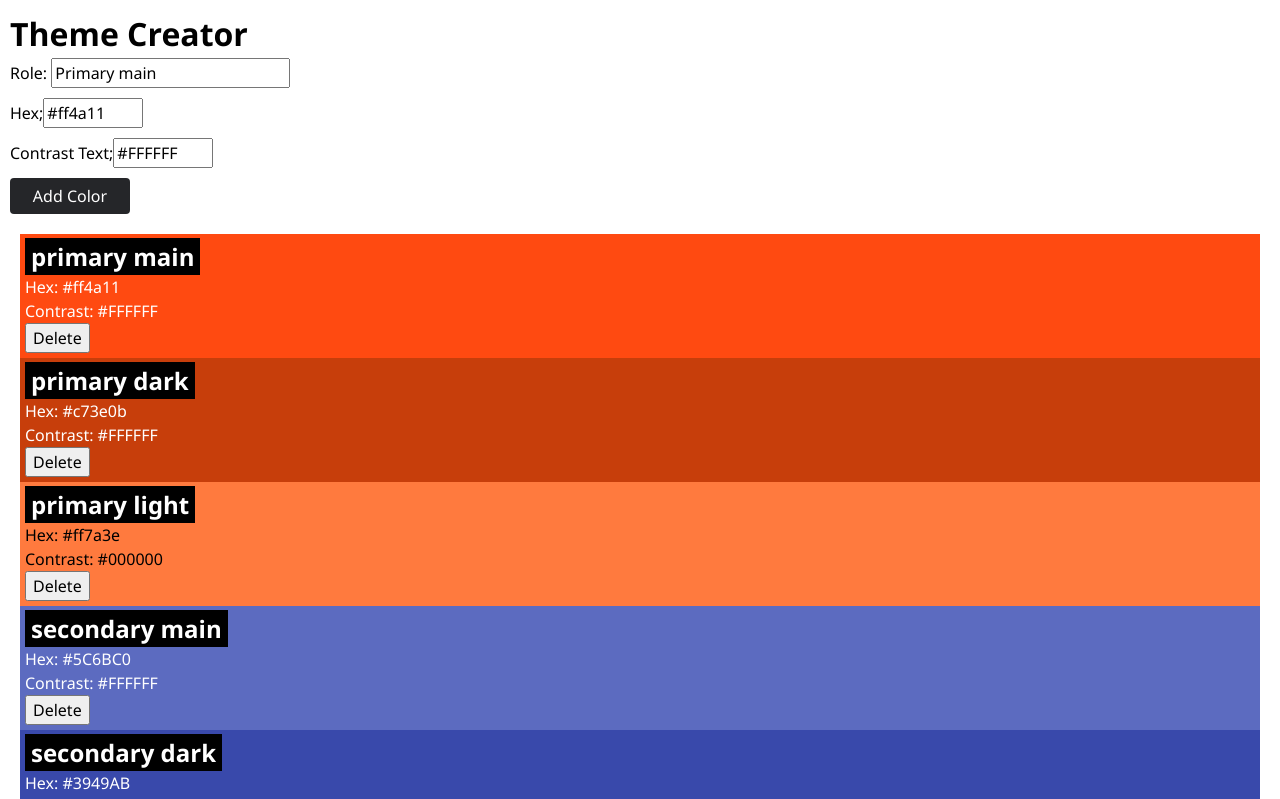
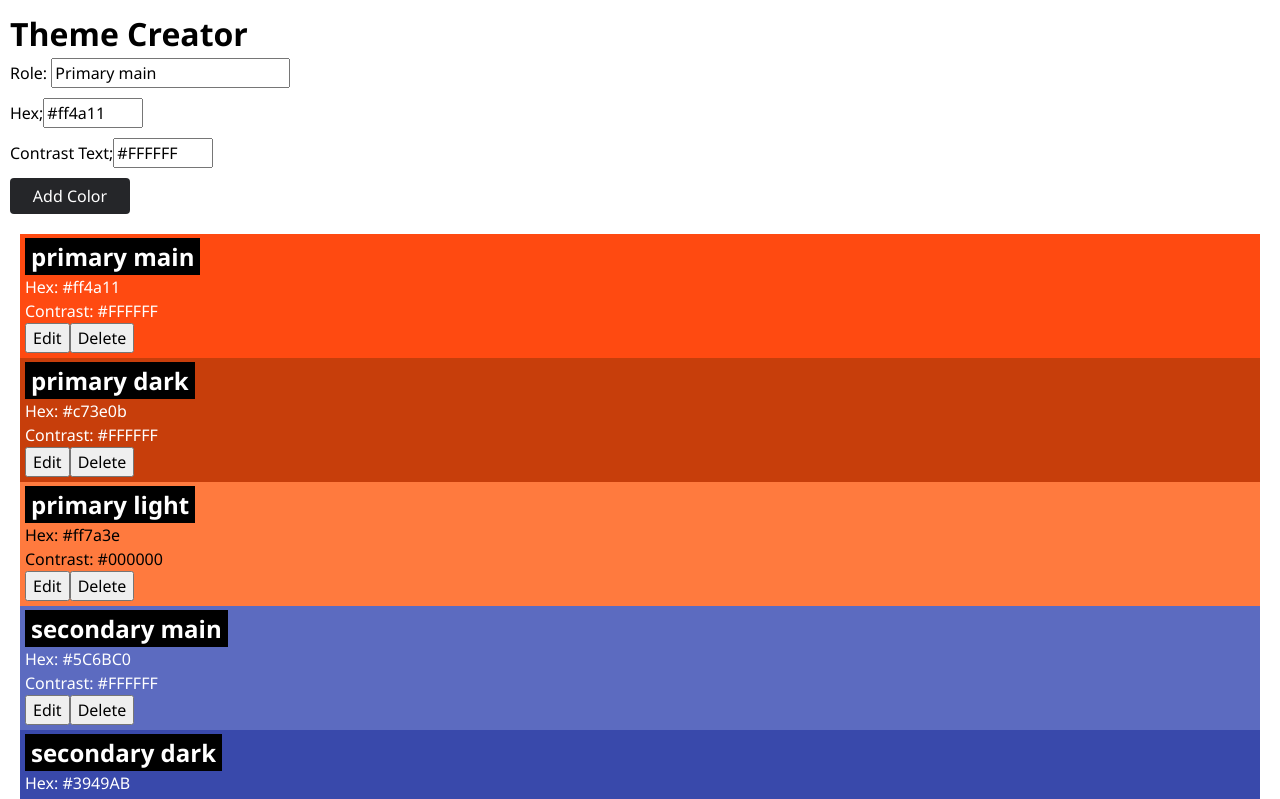
Before and after one commit to orayerdogan/recap-project-4, a React (Vite) app: page / in a window 1280 px wide. Shown: the top 799 px of the page. Built offline with nearby package versions, Linux system fonts and the light colour scheme.

Commit message:
add inline edit functionality to color cards

```diff
--- a/src/App.jsx
+++ b/src/App.jsx
@@ -12,6 +12,13 @@ function App() {
   const deleteColor = (id) => {
     setColors(colors.filter((color) => color.id !== id));
   };
+  const editColor = (updateColor) => {
+    setColors(
+      colors.map((color) =>
+        color.id === updateColor.id ? updateColor : color,
+      ),
+    );
+  };
   return (
     <div className="App">
       <h1>Theme Creator</h1>
@@ -23,7 +30,12 @@ function App() {
         </p>
       ) : (
         colors.map((color) => (
-          <Color key={color.id} color={color} onDelete={deleteColor} />
+          <Color
+            key={color.id}
+            color={color}
+            onDelete={deleteColor}
+            onEdit={editColor}
+          />
         ))
       )}
     </div>
--- a/src/Components/Color/Color.jsx
+++ b/src/Components/Color/Color.jsx
@@ -1,8 +1,11 @@
 import { useState } from "react";
 import "./Color.css";
+import ColorForm from "../ColorForm/ColorForm";
 
-export default function Color({ color, onDelete }) {
+export default function Color({ color, onDelete, onEdit }) {
   const [confirm, setConfirm] = useState(false);
+  const [isEditing, setIsEditing] = useState(false);
+
   return (
     <div
       className="color-card"
@@ -11,19 +14,73 @@ export default function Color({ color, onDelete }) {
         color: color.contrastText,
       }}
     >
+      {isEditing ? (
+        <ColorForm
+          addColor={(updatedColor) => {
+            onEdit(updatedColor);
+            setIsEditing(false);
+          }}
+          initialColor={color}
+        />
+      ) : (
+        <>
           <h2 className="color-card-headline">{color.role}</h2>
           <p>Hex: {color.hex}</p>
           <p>Contrast: {color.contrastText}</p>
 
+          <button onClick={() => setIsEditing(true)}>Edit</button>
+
           {confirm ? (
             <div className="color-card-highlight">
               <p>Are You Sure</p>
+
               <button onClick={() => onDelete(color.id)}>Yes</button>
               <button onClick={() => setConfirm(false)}>No</button>
             </div>
           ) : (
             <button onClick={() => setConfirm(true)}>Delete</button>
           )}
+        </>
+      )}
     </div>
   );
 }
+
+//   return (
+//     <div
+//       className="color-card"
+//       style={{
+//         backgroundColor: color.hex,
+//         color: color.contrastText,
+//       }}
+//     >
+//       {isEditing ? (
+//         <ColorForm
+//         addColor={(updatedColor) => {
+//           onEdit(updatedColor);
+//           setIsEditing(false);
+//         }}
+//         initialColor={color}
+//       />
+//       ) : (
+//       <>
+//       <h2 className="color-card-headline">{color.role}</h2>
+//       <p>Hex: {color.hex}</p>
+//       <p>Contrast: {color.contrastText}</p>
+
+//       <button onClick={() => setIsEditing(true)}>Edit</button>
+
+//       {confirm ? (
+//         <div className="color-card-highlight">
+//           <p>Are You Sure</p>
+
+//           <button onClick={() => onDelete(color.id)}>Yes</button>
+//           <button onClick={() => setConfirm(false)}>No</button>
+//         </div>
+//       ) : (
+//         <button onClick={() => setConfirm(true)}>Delete</button>
+//       )}
+//       </>
+//     </div>
+//   );
+// }
--- a/src/Components/ColorForm/ColorForm.jsx
+++ b/src/Components/ColorForm/ColorForm.jsx
@@ -3,20 +3,29 @@ import ColorInput from "./ColorInput";
 import { nanoid } from "nanoid";
 import "./ColorForm.css";
 
-export default function ColorForm({ addColor }) {
-  const [role, setRole] = useState("Primary main");
-  const [hex, setHex] = useState("#ff4a11");
-  const [contrastText, setContrastText] = useState("#FFFFFF");
+export default function ColorForm({ addColor, initialColor }) {
+  const [role, setRole] = useState(initialColor?.role || "Primary main");
+  const [hex, setHex] = useState(initialColor?.hex || "#ff4a11");
+  const [contrastText, setContrastText] = useState(
+    initialColor?.contrastText || "#FFFFFF",
+  );
 
   const handleSubmit = (event) => {
     event.preventDefault();
+
     const newColor = {
-      id: nanoid(),
+      id: initialColor?.id || nanoid(),
       role,
       hex,
       contrastText,
     };
     addColor(newColor);
+
+    if (!initialColor) {
+      setRole("Primary main");
+      setHex("#ff4a11");
+      setContrastText("#FFFFFF");
+    }
   };
   return (
     <form onSubmit={handleSubmit} className="color-form">
@@ -30,7 +39,9 @@ export default function ColorForm({ addColor }) {
         value={contrastText}
         onChange={setContrastText}
       />
-      <button type="submit">Add Color</button>
+      <button type="submit">
+        {initialColor ? "Update Color" : "Add Color"}
+      </button>
     </form>
   );
 }
```
Lines whose indentation alone changed are shown as unchanged.
